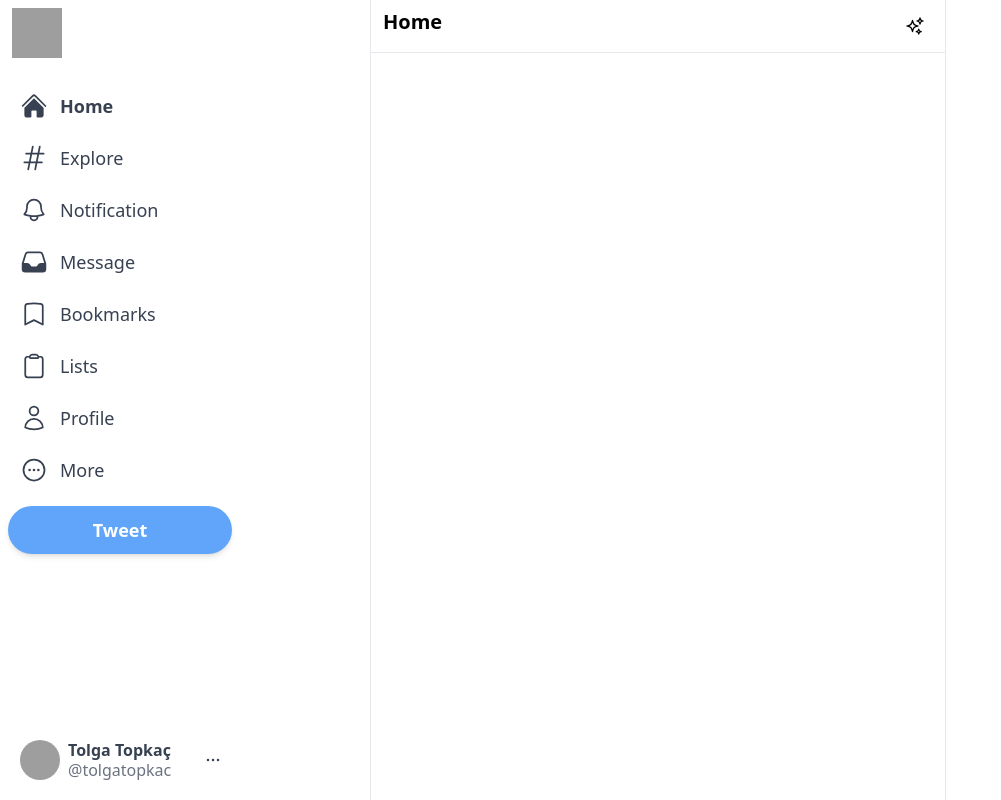
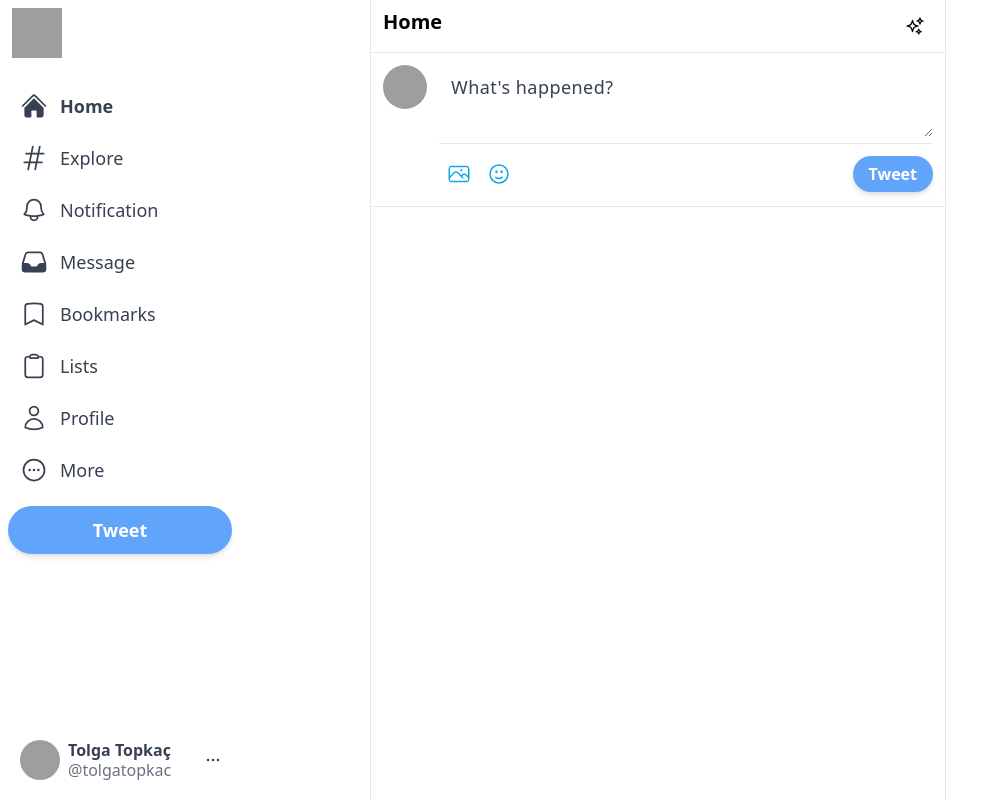
Before and after one commit to tolgatopkac/twitter-clone-next, a Next.js app: page / in a window 1280 px wide. Shown: the whole page, without its empty margins (0-1001 px from the left). Built offline with nearby package versions, Linux system fonts and the light colour scheme; grey boxes are pictures that could not be loaded.

Commit message:
add the input section of the feed component

```diff
--- a/components/Feed.js
+++ b/components/Feed.js
@@ -1,4 +1,5 @@
 import { SparklesIcon } from "@heroicons/react/24/outline";
+import Input from "./Input";
 
 const Feed = () => {
   return (
@@ -9,6 +10,7 @@
           <SparklesIcon className="h-5" />
         </div>
       </div>
+      <Input />
     </div>
   );
 };
--- /dev/null
+++ b/components/Input.js
@@ -0,0 +1,34 @@
+import { FaceSmileIcon, PhotoIcon } from "@heroicons/react/24/outline";
+
+const Input = () => {
+  return (
+    <div className="flex border-b border-gray-200 p-3 space-x-3 ">
+      <img
+        src="https://media.wired.co.uk/photos/60c8730fa81eb7f50b44037e/4:3/w_3332,h_2499,c_limit/1521-WIRED-Cat.jpeg"
+        alt="user-img"
+        className="h-11 w-11 rounded-full cursor-pointer hover:brightness-95"
+      />
+
+      <div className="w-full divide-y divide-gray-200">
+        <div className="">
+          <textarea
+            className="w-full border-none focus:ring-0 text-lg placeholder-gray-700 tracking-wide min-h-[50px] text-gray-700"
+            rows="2"
+            placeholder="What's happened?"
+          ></textarea>
+        </div>
+        <div className="flex items-center justify-between pt-2.5">
+          <div className="flex">
+            <PhotoIcon className="h-10 w-10 hoverEffect p-2 text-sky-500 hover:bg-sky-100" />
+            <FaceSmileIcon className="h-10 w-10 hoverEffect p-2 text-sky-500 hover:bg-sky-100" />
+          </div>
+          <button className="bg-blue-400 text-white px-4 py-1.5 rounded-full font-bold shadow-md hover:brightness-95 disabled:opacity-50 ">
+            Tweet
+          </button>
+        </div>
+      </div>
+    </div>
+  );
+};
+
+export default Input;
--- a/package.json
+++ b/package.json
@@ -15,6 +15,7 @@
     "react-dom": "18.2.0"
   },
   "devDependencies": {
+    "@tailwindcss/forms": "^0.5.3",
     "autoprefixer": "^10.4.12",
     "eslint": "8.24.0",
     "eslint-config-next": "12.3.1",
--- a/tailwind.config.js
+++ b/tailwind.config.js
@@ -7,5 +7,5 @@
   theme: {
     extend: {},
   },
-  plugins: [],
+  plugins: [require("@tailwindcss/forms")],
 };
```
Also changed, not shown: 2 other files (tests, documents, lock files or other folders).
